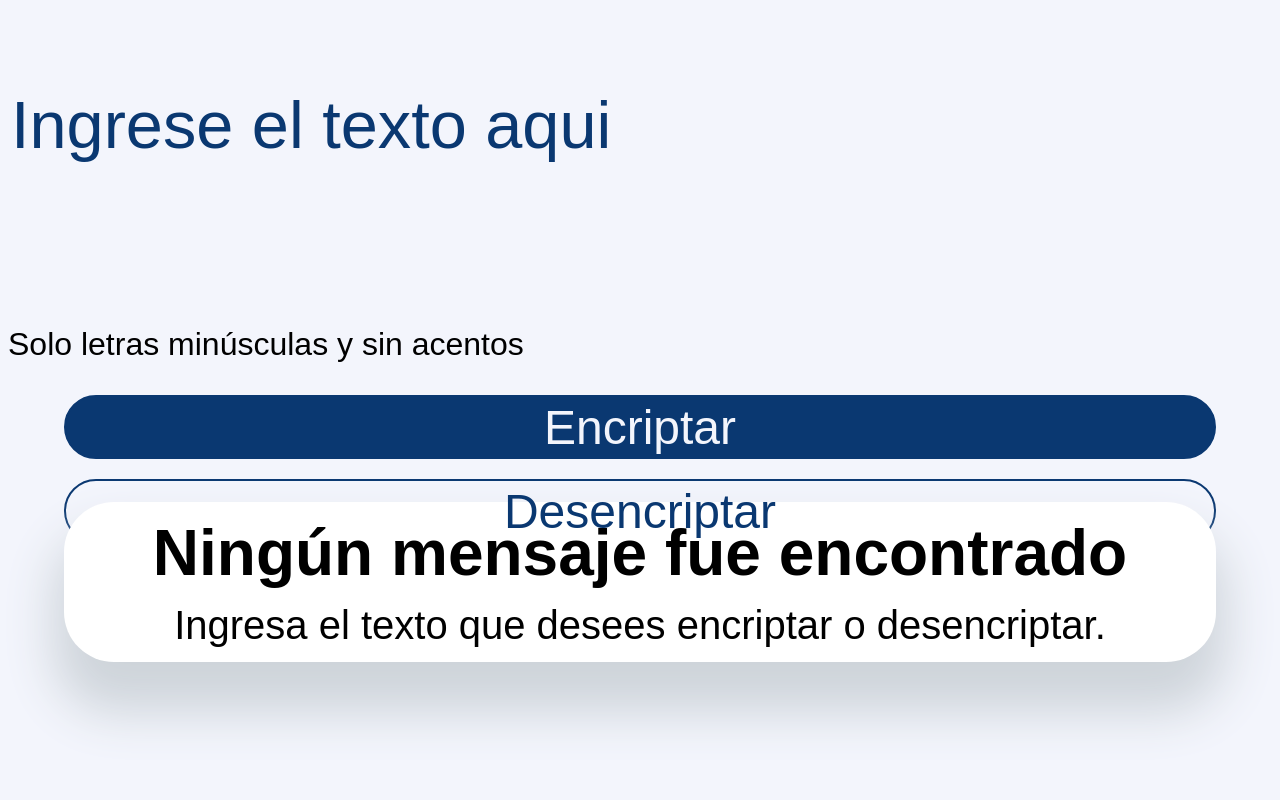
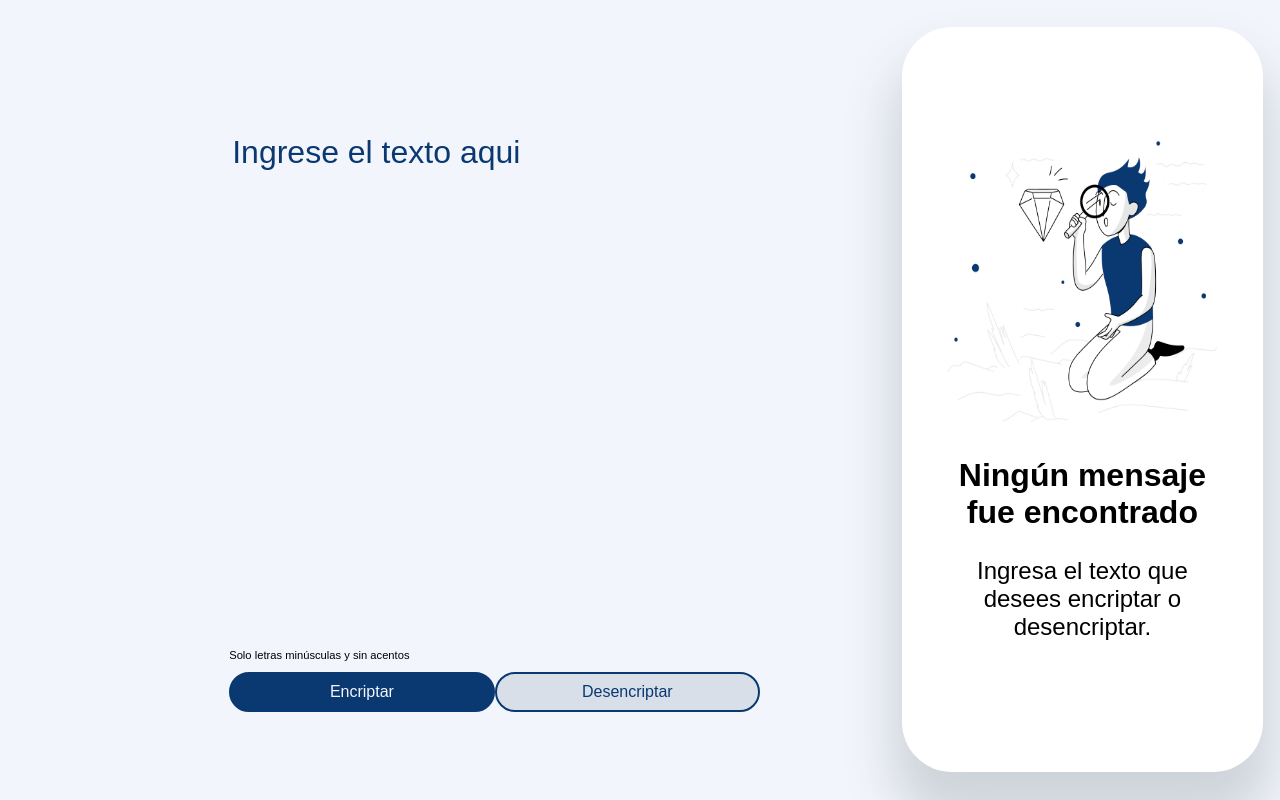
Before and after one commit to kuawi/Encriptador-ONE, a plain HTML site: page index.html in a window 1280 px wide. Drawn offline with Linux system fonts and the light colour scheme.

Commit message:
Agrega frontend para la version de escritorio

```diff
--- a/index.html
+++ b/index.html
@@ -6,9 +6,9 @@
 		<title>Encriptador</title>
 	</head>
 	<body>
-		<div id="logo-container">
+		<div id="logo-container" class="container">
 		</div>
-		<div id="input-container">
+		<div id="input-container" class="container">
 			<textarea placeholder = "Ingrese el texto aqui"></textarea>
 			<p>Solo letras minúsculas y sin acentos</p>
 			<div id="button-container">
@@ -16,10 +16,12 @@
 				<button type="button" id="btn2">Desencriptar</button>
 			</div>
 		</div>
-		<div id="output-container">
+		<div id="output-container" class="container">
 			<div id="text-wrapper">
-				<p id="output-p1">Ningún mensaje fue encontrado</p>
-				<p id="output-p2" >Ingresa el texto que desees encriptar o desencriptar.</p>
+				<img class="not-in-mobile out-img" src="img.png">
+				<p id="output-p1" class="reemplazar-con-img">Ningún mensaje fue encontrado</p>
+				<p id="output-p2" class="reemplazar-con-img">Ingresa el texto que desees encriptar o desencriptar.</p>
+				<p id="output-p3" class="hidden"></p>
 			</div>
 		</div>
 	</body>
--- a/script.js
+++ b/script.js
@@ -2,12 +2,16 @@ const clave = {"e": "enter", "i": "imes", "a": "ai", "o": "ober", "u": "ufat"};
 const inputBox = document.querySelector('textarea');
 const encBtn = document.querySelector('#btn1');
 const deseBtn = document.querySelector('#btn2');
-const outputBox = document.querySelector('#output-p1');
+const outputBox = document.querySelector('#output-p3');
+const p1 = document.querySelector('#output-p1');
+const p2 = document.querySelector('#output-p2');
+const img = document.querySelector('.out-img');
 
 encBtn.addEventListener('click', encriptar);
 deseBtn.addEventListener('click', desencriptar);
 
 function encriptar(){
+	adjustDisplay()
 	let msg = inputBox.value;
 	let vocales = [...msg.matchAll(/[aeiou]/g)].map((e) => e[0]);
 	let sinVocales = msg.split(/[aeiou]/);
@@ -15,6 +19,7 @@ function encriptar(){
 }
 
 function desencriptar(){
+	adjustDisplay()
 	let msg = inputBox.value;
 	let reemplazables = [...msg.matchAll(/ai|enter|imes|ober|ufat/g)].map((e) => e[0]);
 	let vocales = reemplazables.map((str) => str[0]);
@@ -35,3 +40,10 @@ function makeString(arr1, arr2, mod){
 	}
 	return res.reverse().join('');
 }
+
+function adjustDisplay(){
+	outputBox.classList.remove('hidden');
+	p1.classList.add('hidden');
+	p2.classList.add('hidden');
+	img.classList.add('hidden');
+}
--- a/style.css
+++ b/style.css
@@ -4,6 +4,11 @@
 
 :root{
 	--screen-height: 95vh;
+	font-size: 16px;
+}
+
+.not-in-mobile{
+	display:none;
 }
 
 body{
@@ -18,18 +23,18 @@ button{
 }
 
 #logo-container{
-	height: calc(0.1 * var(--screen-height));
+	height: 8vh;
 }
 #input-container{
-	height: calc(0.55 * var(--screen-height));
+	height: 50vh;
 }
 
 textarea{
 	background-color: rgba(0,0,0,0);
 	border-color: rgba(0,0,0,0);
 	resize: none;
-	min-height: 25vh;
-	min-width: 90vw;
+	min-width: 90%;
+	height: 50%;
 }
 
 #input-container ::placeholder{
@@ -63,14 +68,14 @@ button{
 }
 
 #output-container{
-	height: calc(0.35 * var(--screen-height));
+	height: 40vh;
 }
 
 #text-wrapper{
 	font-size: 4rem;
-	height: 20vh;
-	width: 90vw;
-	margin: auto;
+	height: 80%;
+	width: 85%;
+	margin: 10% auto;
 	background-color: white;
 	border-radius: 50px;
 	text-align: center;
@@ -80,14 +85,127 @@ button{
 	box-shadow: 0px 40px 50px 10px #CED4DA;
 }
 
-#text-wrapper p{
-	margin: 0;
-}
-
 #output-p1{
 	font-weight: 600;
+	margin-bottom: 0;
 }
 
 #output-p2{
 	font-size: 2.5rem;
+	margin-top: 0;
 }
+
+@media (min-width: 1080px) {
+	body{
+		display: grid;
+		grid-template-rows: 10% 90%;
+		grid-template-columns: 70% 30%;
+		grid-template-areas:	"logo out"
+								"in out";
+	}
+
+	.not-in-mobile{
+		display:block;
+	}
+
+	.container{
+		margin: 0;
+	}
+
+	#logo-container{
+		grid-area: logo;
+		height: 9vh;
+	}
+
+	#input-container{
+		grid-area: in;
+		height: 88vh;
+		font-size: 2rem;
+	}
+
+	#input-container ::placeholder{
+		color: #0a3871;
+		font-size: 2rem;
+		font-weight: 400;
+	}
+
+	#output-container{
+		grid-area: out;
+		height: 98vh;
+	}
+
+	textarea{
+		width: 60%;
+		min-width: 60%;
+		height: 70%;
+		margin-top: 5%;
+		margin-left: 25%;
+	}
+
+	#input-container p{
+		font-size: 0.7rem;
+		width: 60%;
+		margin-left: 25%;
+	}
+
+	#button-container{
+		width: 60%;
+		margin-left: 25%;
+		display: flex;
+		justify-content: space-evenly;
+	}
+
+	button{
+		height: 5vh;
+		width: 25vw;
+		font-size: 1rem;
+	}
+
+	#btn1, #btn2{
+		margin: 0;
+	}
+
+	#btn2{
+		background-color: #d8dfe8;
+	}
+
+	#text-wrapper{
+		font-size: 1rem;
+		height: 95%;
+		width: 95%;
+		margin: 5% auto;
+		background-color: white;
+		border-radius: 50px;
+		text-align: center;
+		display: flex;
+		flex-direction: column;
+		justify-content: center;
+		box-shadow: 0px 40px 50px 10px #CED4DA;
+	}
+
+	.out-img{
+		height: 40%;
+		width: 75%;
+		margin: 0 auto;
+	}
+
+	#text-wrapper p{
+		width: 70%;
+	}
+
+	#output-p1{
+		font-size: 2rem;
+		font-weight: 600;
+		margin: 7% auto;
+	}
+
+	#output-p2{
+		font-size: 1.5rem;
+		margin-left: auto;
+		margin-right: auto;
+	}
+}
+
+.hidden{
+	display:none;
+}
```
Also changed, not shown: img.png (added).
